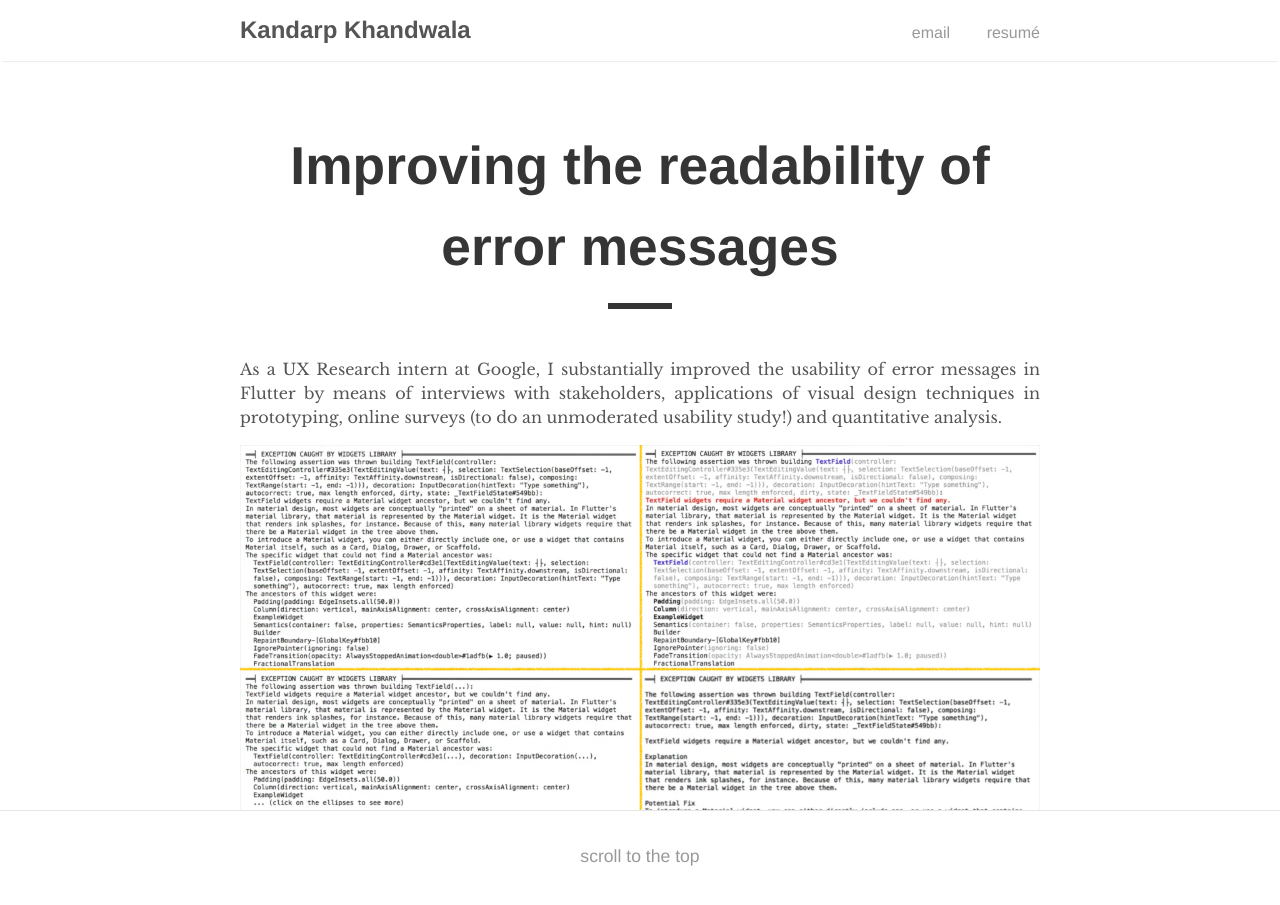
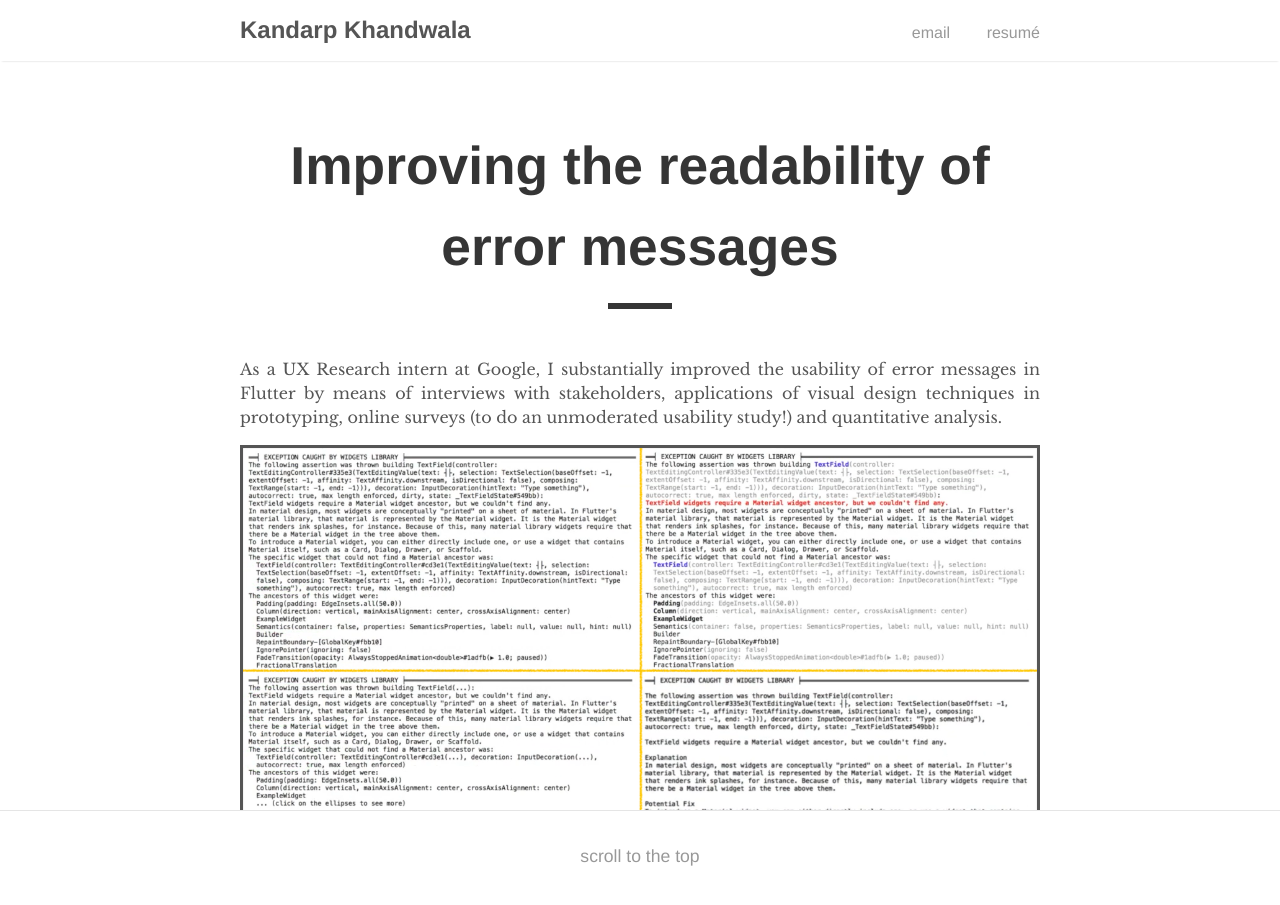
Before and after one commit to kandarpksk/kandarpksk.github.io, a Jekyll site: the page built from _posts/2018-01-29-google.md, in a window 1280 px wide. Shown: the top 905 px of the page. Built offline with Jekyll 4.4.1, drawn with Linux system fonts in a browser that asks for light colours.

Commit message:
Update 2018-01-29-google.md

```diff
--- a/_posts/2018-01-29-google.md
+++ b/_posts/2018-01-29-google.md
@@ -7,7 +7,7 @@
 
 As a UX Research intern at Google, I substantially improved the usability of error messages in Flutter by means of interviews with stakeholders, applications of visual design techniques in prototyping, online surveys (to do an unmoderated usability study!) and quantitative analysis.
 
-<img src="/assets/flutter/variations.png"/><!--more-->
+<img src="/assets/flutter/variations.png" style="border: 3px solid #555" /><!--more-->
 The picture above shows three visual variations I created of an example error message. Going clockwise from the top-left, the first screenshot is of the original error message. The next is a variation with text formatting (color and boldface). The next has line spaces and subheadings for meaningful chunks of text. The last one has unnecessary content hidden behind ellipses (…).
 
 I was mentored by Tao Dong, and we published an extended abstract at CHI 2019 ([link to paper](/files/error-messages-chi2019-khandwala.pdf)) discussing some of the work. Watch a 30-second summary below!
```
